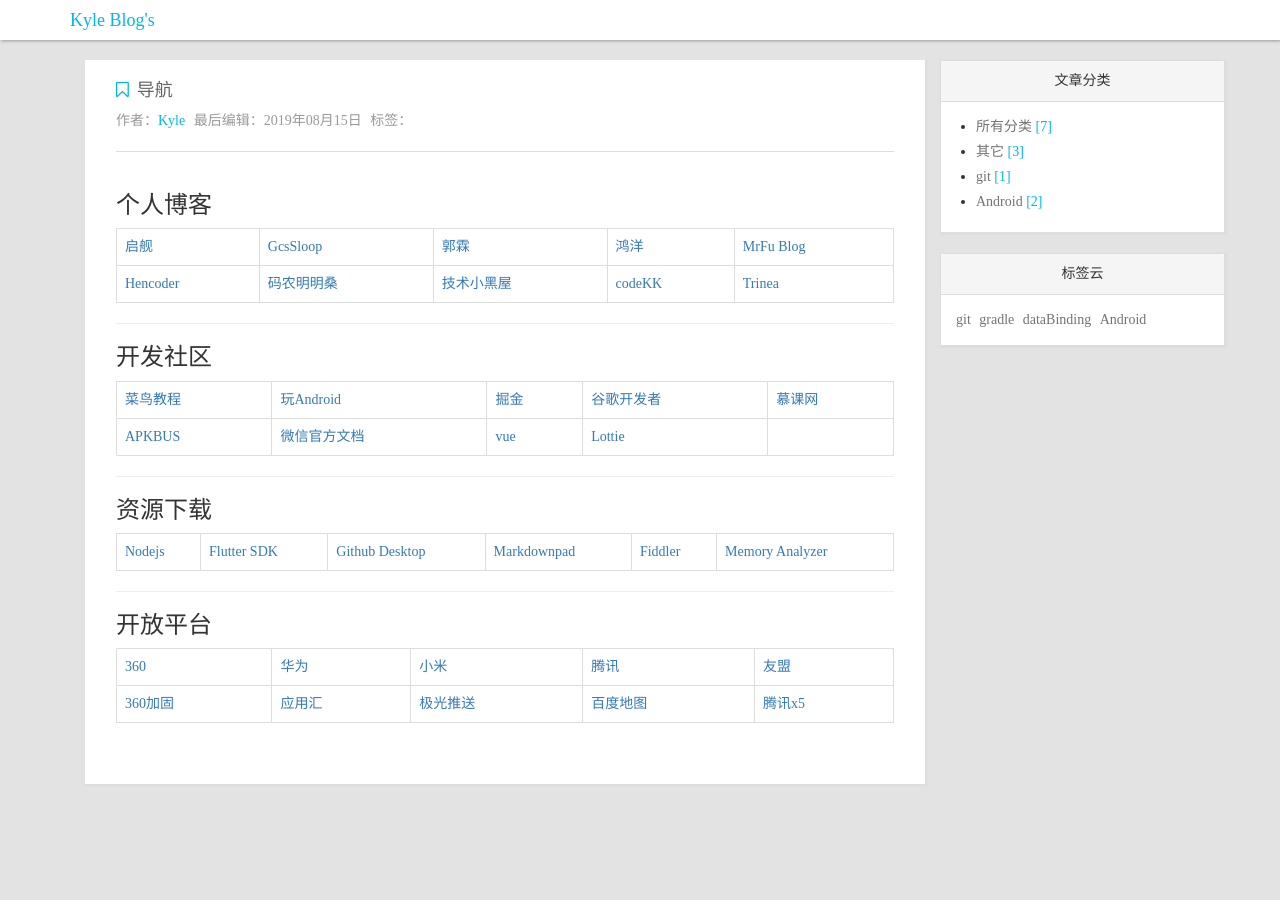
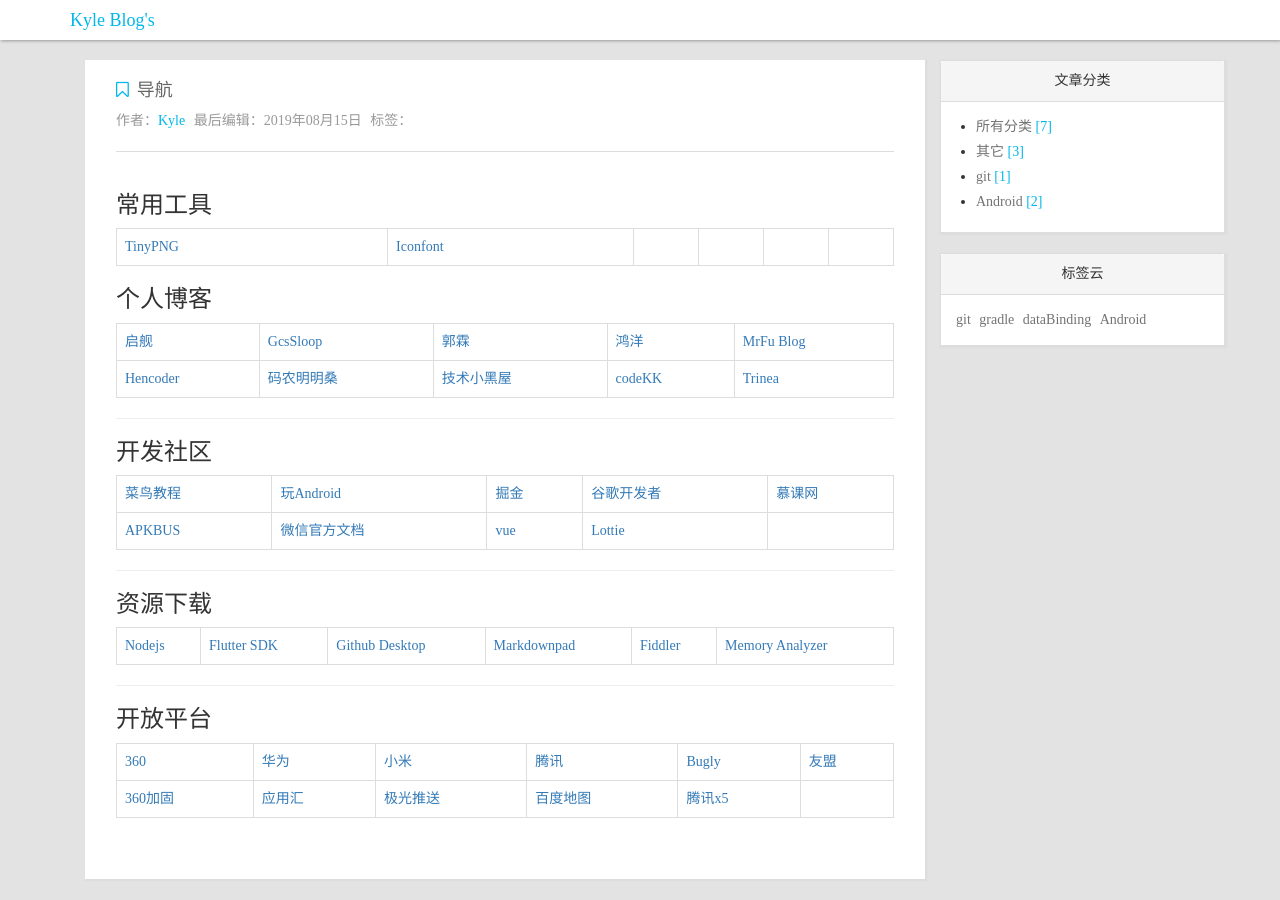
Before and after one commit to z981446402/kyle.github.com, a Jekyll site: the page built from _posts/2019-08-15-导航.md, in a window 1280 px wide. Built offline with Jekyll 4.4.1, drawn with Linux system fonts in a browser that asks for light colours; nearby versions of some CDN libraries; comment, search, counter and statistics services are not loaded.

Commit message:
Update 2019-08-15-导航.md

```diff
--- a/_posts/2019-08-15-导航.md
+++ b/_posts/2019-08-15-导航.md
@@ -4,6 +4,19 @@
 categories: [其它]
 author: Kyle
 ---
+
+### 常用工具 ###
+
+<table class="table table-bordered">
+   <tr>
+    <td><a href="https://tinypng.com/" target="_blank">TinyPNG</a></td>
+	<td><a href="https://www.iconfont.cn/" target="_blank">Iconfont</a></td>
+	<td></td>
+	<td></td>
+	<td></td>
+	<td></td>
+   </tr>
+</table>
 
 ### 个人博客 ###
 
@@ -65,6 +78,7 @@
     <td><a href="https://developer.huawei.com/consumer/cn/" target="_blank">华为</a></td>
     <td><a href="https://dev.mi.com/console/" target="_blank">小米</a></td>
 	<td><a href="https://open.tencent.com/" target="_blank">腾讯</a></td>
+	<td><a href="https://bugly.qq.com/" target="_blank">Bugly</a></td>
 	<td><a href="https://www.umeng.com/" target="_blank">友盟</a></td>
    </tr>
    <tr>
```
